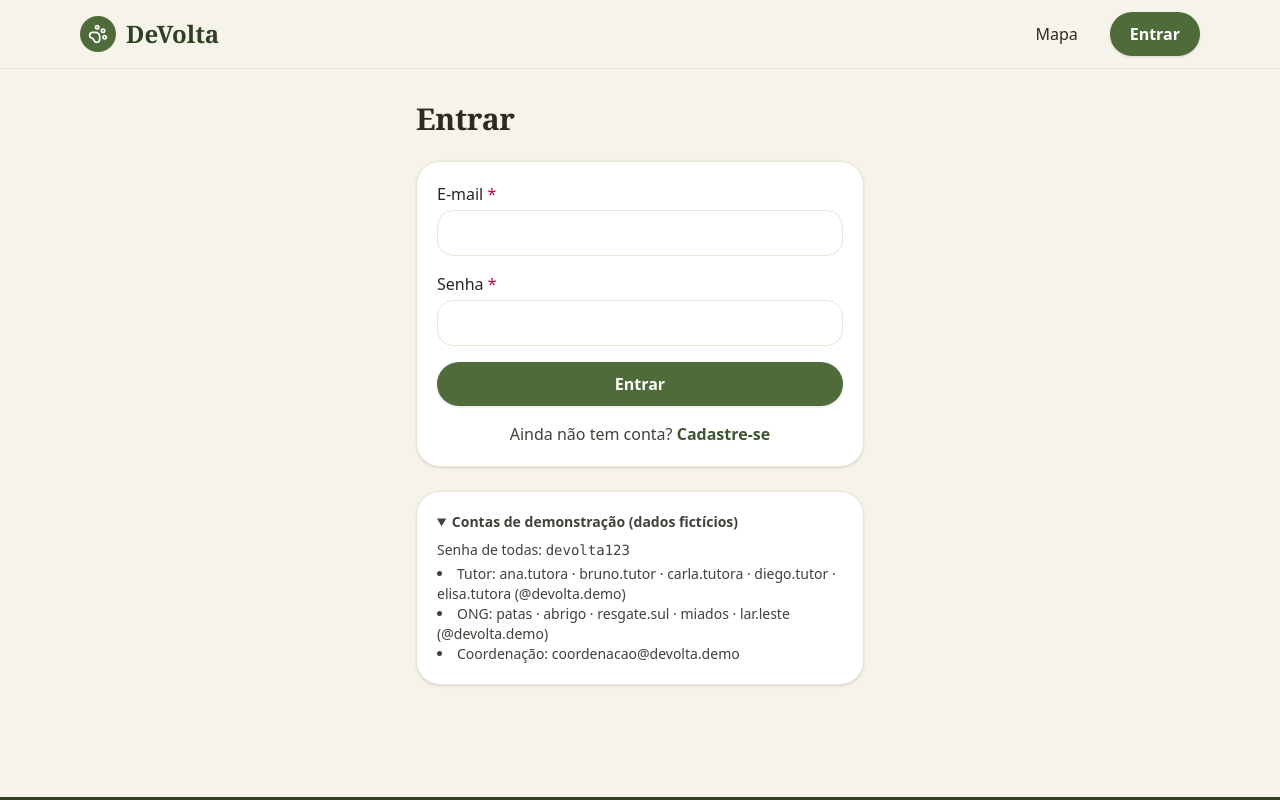
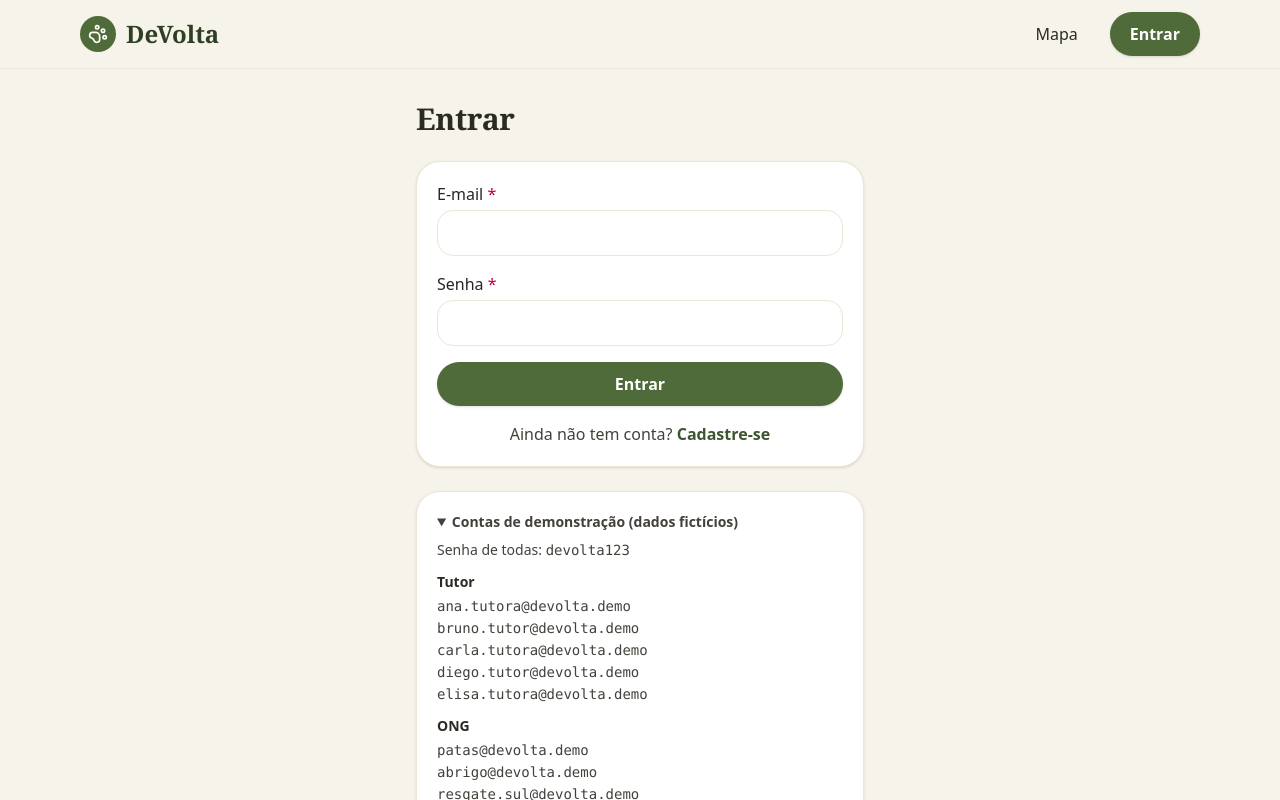
Before and after one commit to Global-Solution-AVV/webdev-frontend-gs-2-2026, a React (Vite) app: page /entrar in a window 1280 px wide. Both pictures are taken after a click on the heading "Contas de demonstração (dados fictícios)". Shown: the top 800 px of the page. Built offline with nearby package versions, Linux system fonts and the light colour scheme; no server answers.

Commit message:
fix(front): mostra e-mails completos das contas de demonstração

```diff
--- a/src/pages/Entrar.jsx
+++ b/src/pages/Entrar.jsx
@@ -4,6 +4,30 @@ import { useFormulario } from '../hooks/useFormulario'
 import { Campo } from '../components/Campo'
 import { Alerta } from '../components/Alerta'
 import { botao, cartao } from '../lib/estilos'
+
+const CONTAS_DEMO = [
+  {
+    perfil: 'Tutor',
+    emails: [
+      'ana.tutora@devolta.demo',
+      'bruno.tutor@devolta.demo',
+      'carla.tutora@devolta.demo',
+      'diego.tutor@devolta.demo',
+      'elisa.tutora@devolta.demo',
+    ],
+  },
+  {
+    perfil: 'ONG',
+    emails: [
+      'patas@devolta.demo',
+      'abrigo@devolta.demo',
+      'resgate.sul@devolta.demo',
+      'miados@devolta.demo',
+      'lar.leste@devolta.demo',
+    ],
+  },
+  { perfil: 'Coordenação', emails: ['coordenacao@devolta.demo'] },
+]
 
 const INICIO_POR_PAPEL = { tutor: '/tutor', ong: '/ong', coordenacao: '/coordenacao' }
 
@@ -70,14 +94,22 @@ export function Entrar() {
         <p className="mt-2">
           Senha de todas: <code>devolta123</code>
         </p>
-        <ul className="mt-1 list-inside list-disc">
-          <li>
-            Tutor: ana.tutora · bruno.tutor · carla.tutora · diego.tutor · elisa.tutora
-            (@devolta.demo)
-          </li>
-          <li>ONG: patas · abrigo · resgate.sul · miados · lar.leste (@devolta.demo)</li>
-          <li>Coordenação: coordenacao@devolta.demo</li>
-        </ul>
+        <dl className="mt-3 space-y-3">
+          {CONTAS_DEMO.map(({ perfil, emails }) => (
+            <div key={perfil}>
+              <dt className="font-semibold text-tinta">{perfil}</dt>
+              <dd>
+                <ul className="mt-1 space-y-0.5">
+                  {emails.map((email) => (
+                    <li key={email}>
+                      <code className="break-all">{email}</code>
+                    </li>
+                  ))}
+                </ul>
+              </dd>
+            </div>
+          ))}
+        </dl>
       </details>
     </div>
   )
```
